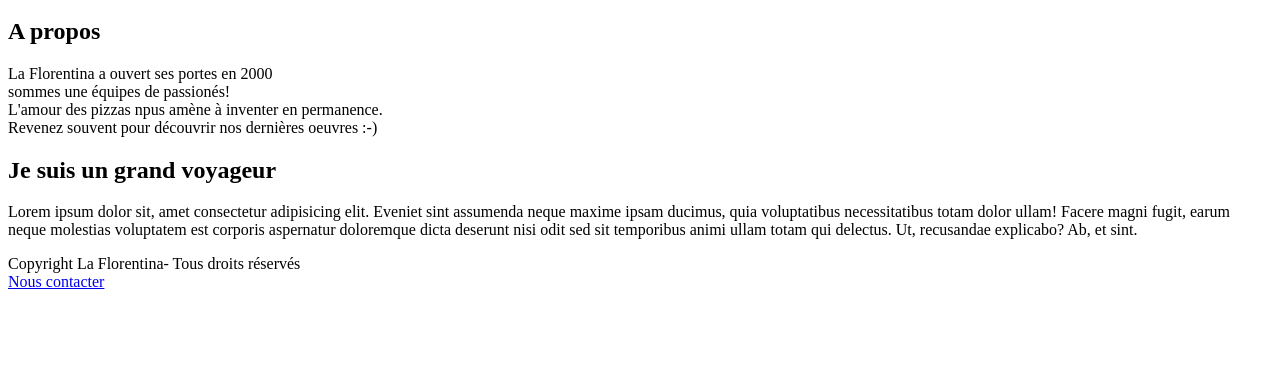
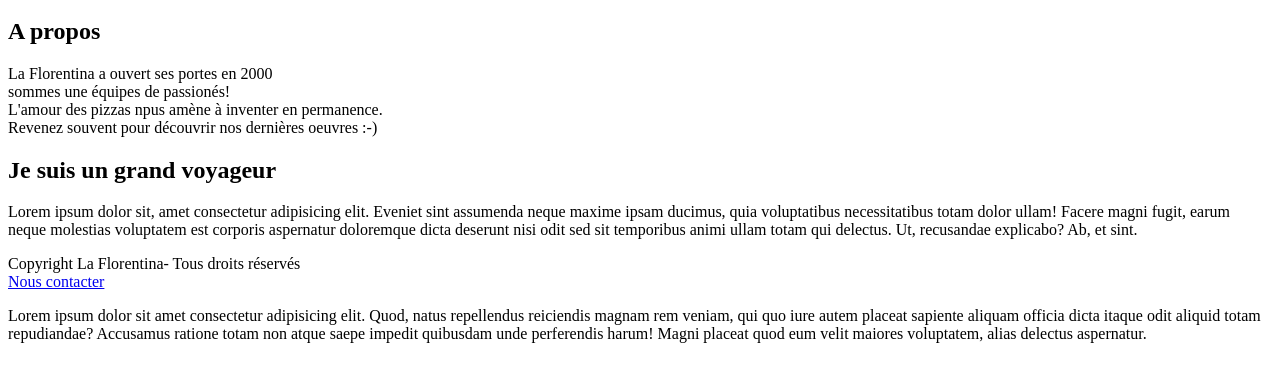
Before and after one commit to anthony1334/workshop-html, a plain HTML site: page index.html in a window 1280 px wide. Shown: the part 183-564 px from the top of the page. Drawn offline with Linux system fonts and the light colour scheme.

Commit message:
Add paragraph

```diff
--- a/index.html
+++ b/index.html
@@ -26,6 +26,8 @@
     <a href="#">Nous contacter</a>
 </p>
 
+<p>Lorem ipsum dolor sit amet consectetur adipisicing elit. Quod, natus repellendus reiciendis magnam rem veniam, qui quo iure autem placeat sapiente aliquam officia dicta itaque odit aliquid totam repudiandae? Accusamus ratione totam non atque saepe impedit quibusdam unde perferendis harum! Magni placeat quod eum velit maiores voluptatem, alias delectus aspernatur.</p>
+
 
 <body>
 
```
